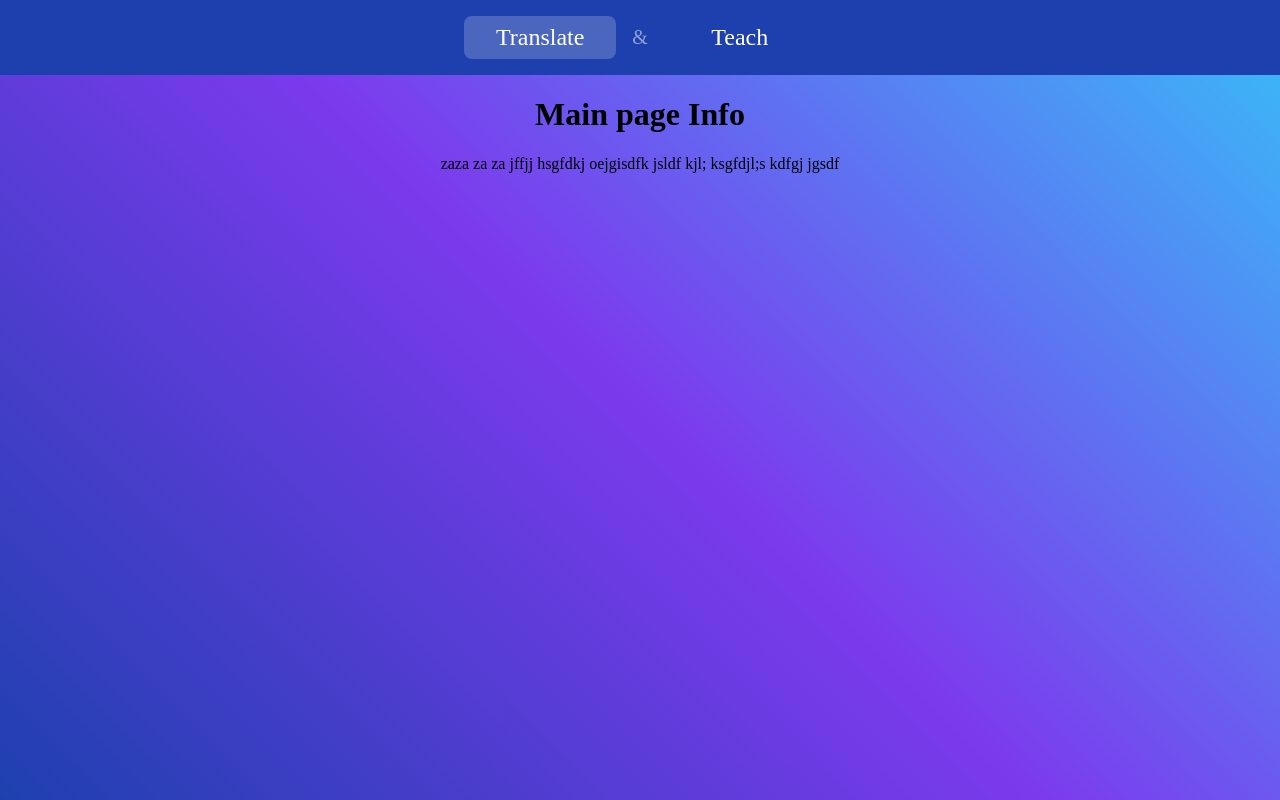
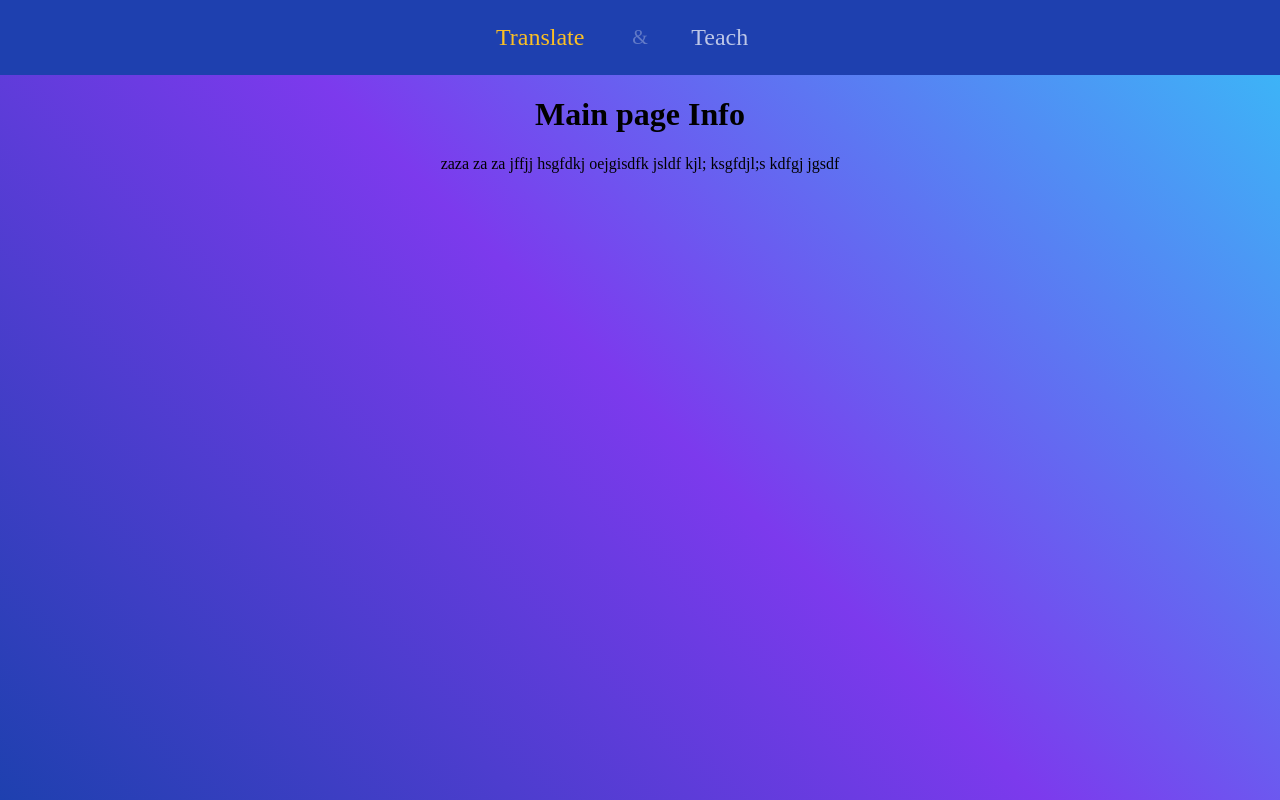
Before and after one commit to vanaver/Translate-Teach, a React (Vite) app: page / in a window 1280 px wide. Built offline with nearby package versions, Linux system fonts and the light colour scheme.

Commit message:
nav micro fix

```diff
--- a/src/components/layout/Layout.module.css
+++ b/src/components/layout/Layout.module.css
@@ -1,25 +1,6 @@
-.active-nav-link {
-  font-size: 1.5rem;
-  color: white;
-  background: rgba(255, 255, 255, 0.2);
-  text-decoration: none;
-  padding: 0.5rem 1rem;
-  border-radius: 0.5rem;
-  width: 120px;
-}
-
-.default-nav-link {
-  font-size: 1.5rem;
-  color: white;
-  text-decoration: none;
-  padding: 0.5rem 1rem;
-  border-radius: 0.5rem;
-  transition: background 0.2s ease;
-  width: 120px;
-}
-
-.default-nav-link:hover {
-  background: rgba(255, 255, 255, 0.1);
+.header {
+  background: #1e40af; /* Глубокий синий */
+  padding: 1rem;
 }
 
 nav {
@@ -29,12 +10,36 @@ nav {
   align-items: center;
 }
 
-.header {
-  background: #1e40af; /* Глубокий синий */
-  padding: 1rem;
+.default-nav-link {
+  font-size: 1.5rem;
+  color: rgba(255, 255, 255, 0.7); /* Приглушённый белый */
+  text-decoration: none;
+  padding: 0.5rem 1rem;
+  width: 120px; /* Фиксированная ширина */
+  text-align: center;
+  transition: color 0.3s ease;
+}
+
+.default-nav-link:hover {
+  color: white; /* Яркий белый при наведении */
+}
+
+.active-nav-link {
+  font-size: 1.5rem;
+  color: #fbbf24; /* Тёплый жёлтый (как в Tailwind's amber-400) */
+  text-decoration: none;
+  padding: 0.5rem 1rem;
+  width: 120px;
+  text-align: center;
+  font-weight: 500; /* Лёгкое утолщение */
 }
 
 .separator {
-  color: rgba(255, 255, 255, 0.5);
+  color: rgba(255, 255, 255, 0.3);
   font-size: 1.25rem;
 }
+
+.teachDop {
+    position: relative;
+    right: 20px;
+}
--- a/src/components/layout/Layout.tsx
+++ b/src/components/layout/Layout.tsx
@@ -3,16 +3,18 @@ import styles from './Layout.module.css'
 
 function Layout() {
 
-    return(
+    return (
         <div>
-           <header className={styles.header}>
+            <header className={styles.header}>
                 <nav className={styles.nav}>
-                    <NavLink className={({isActive})=>  isActive ? styles['active-nav-link'] : styles['default-nav-link']} to='/'>Translate</NavLink>
+                    <NavLink className={({ isActive }) => isActive ? styles['active-nav-link'] : styles['default-nav-link']} to='/'>Translate</NavLink>
                     <span className={styles.separator}> & </span>
-                    <NavLink className={({isActive})=>  isActive ? styles['active-nav-link'] : styles['default-nav-link']} to='/dictionary'>Teach</NavLink>
+                    <NavLink
+                        to="/dictionary"
+                        className={({ isActive }) => `${styles['default-nav-link']} ${isActive ? styles['active-nav-link'] : ''} ${styles.teachDop}`}>Teach</NavLink>
                 </nav>
-           </header>
-           <Outlet></Outlet>
+            </header>
+            <Outlet></Outlet>
         </div>
     )
 }
```
